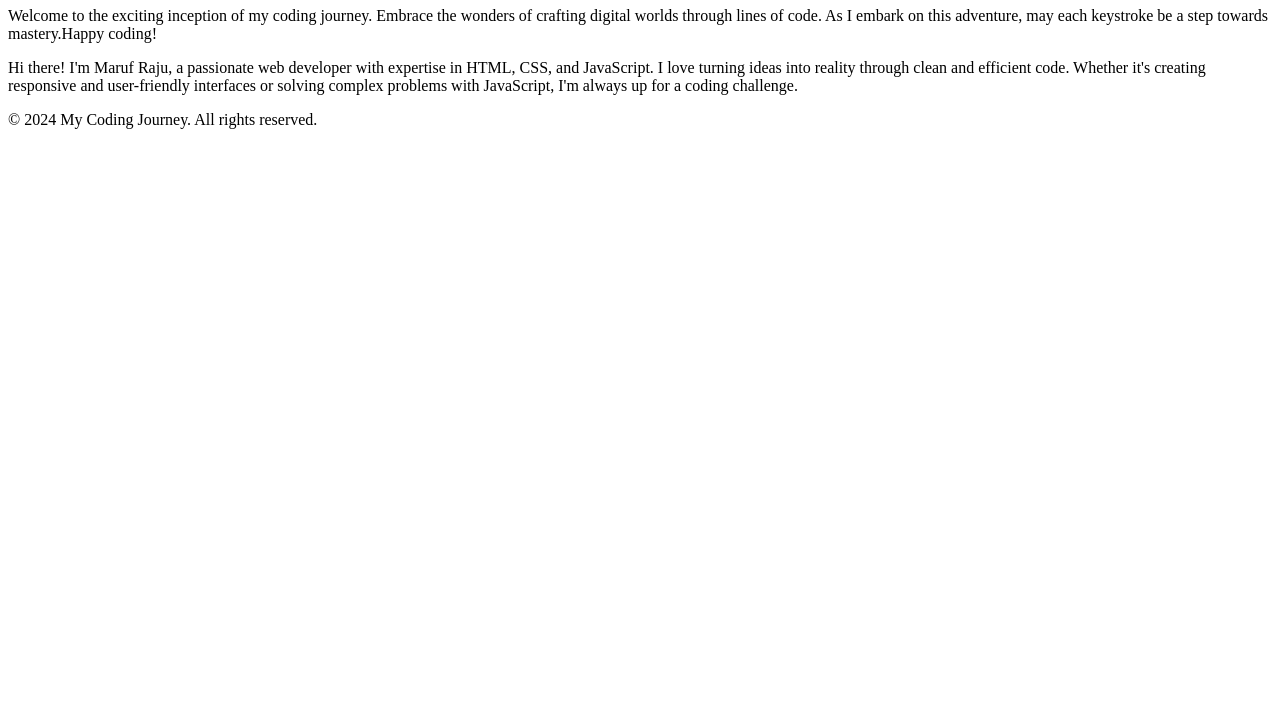
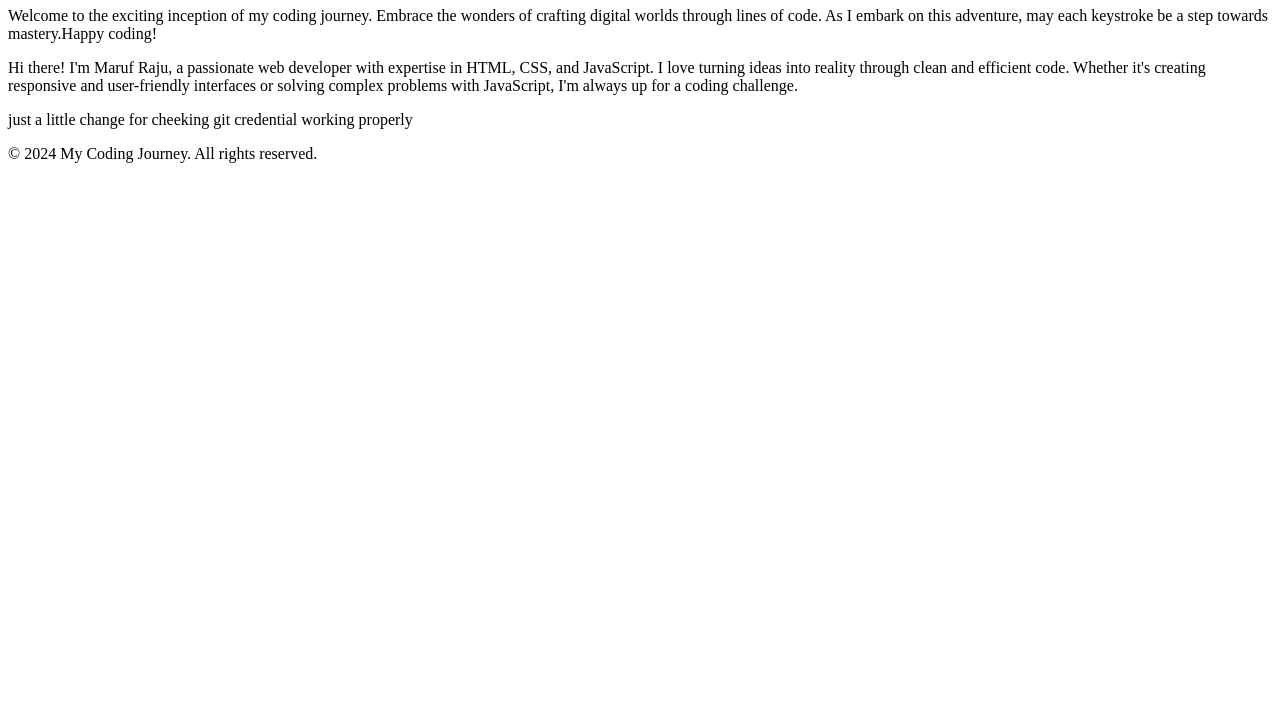
Before and after one commit to Maruf-Raju-pro/git-githubPractice, a plain HTML site: page index.html in a window 1280 px wide. Shown: the part 73-800 px from the top of the page. Drawn offline with Linux system fonts and the light colour scheme.

Commit message:
git credential checking

```diff
--- a/index.html
+++ b/index.html
@@ -16,7 +16,7 @@
     </p>
 
 
-
+<p>just a little change for cheeking git credential working properly</p>
 
     <footer>
         <p>&copy; 2024 My Coding Journey. All rights reserved.</p>
```
